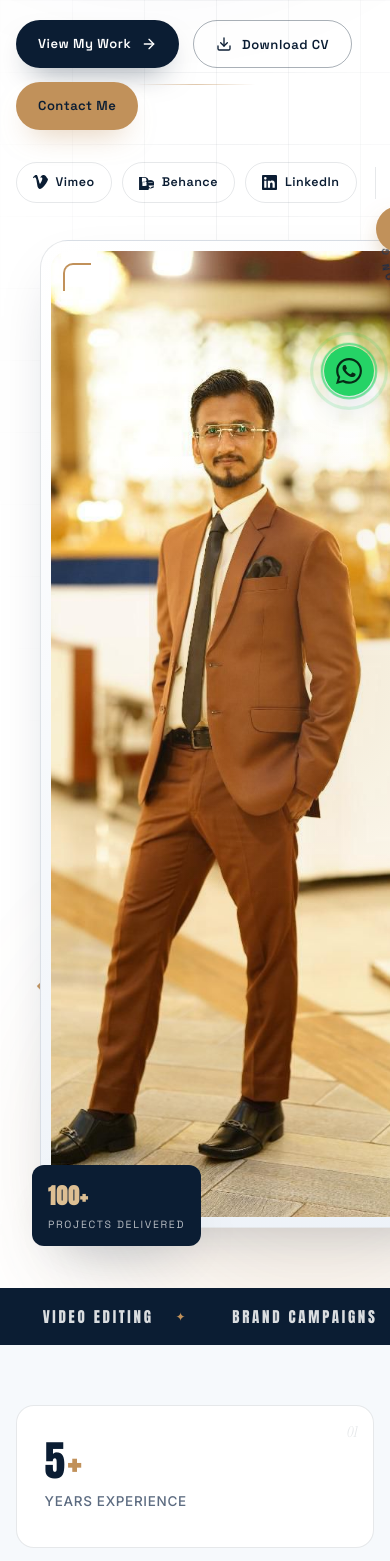
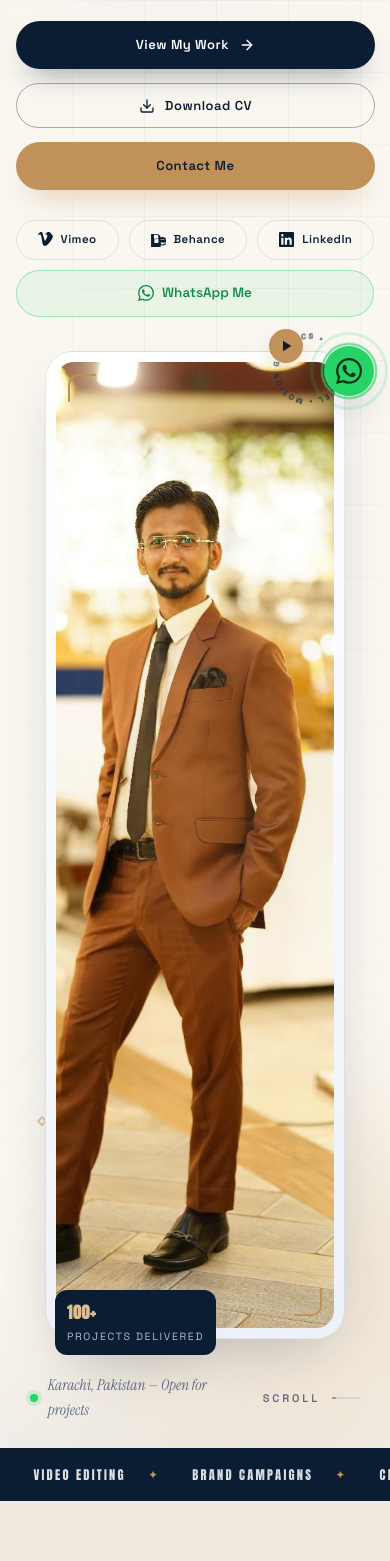
Before and after one commit to iqraaslam123/anas-portfolio, a React (Vite) app: page / in a window 390 px wide. Shown: the part 432-1993 px from the top of the page. Built offline with nearby package versions, Linux system fonts and the light colour scheme.

Commit message:
Polish responsive mobile hero and warm premium color palette

```diff
--- a/src/components/Hero.jsx
+++ b/src/components/Hero.jsx
@@ -48,7 +48,8 @@ export default function Hero() {
       </div>
       <div className="motion-line" aria-hidden="true" style={{ top: '30%', left: '30%', width: 120 }} />
 
-      <div className="container hero-inner">
+      <div className="container">
+        <div className="hero-inner">
           <div className="hero-copy">
             <span className="eyebrow hero-eyebrow">{portfolio.roleLabel}</span>
 
@@ -124,6 +125,14 @@ export default function Hero() {
             </div>
           </div>
         </div>
+
+        <div className="hero-foot">
+          <span className="hero-loc">{portfolio.location} — Open for projects</span>
+          <a className="scroll-cue" href="#about">
+            Scroll <span className="cue-line" aria-hidden="true" />
+          </a>
+        </div>
+      </div>
     </section>
   )
 }
--- a/src/index.css
+++ b/src/index.css
@@ -8,14 +8,17 @@
   --navy-900: #0b1d33;
   --navy-800: #12294a;
   --navy-700: #1a3761;
-  --slate-50: #f6f9fc;
-  --slate-100: #edf2f8;
+  --bg-warm: #faf7f1;
+  --bg-sand: #f1eae0;
+  --slate-50: #f3ede2;
+  --slate-100: #eae1d0;
   --ink: #18222f;
   --muted: #5c6b80;
   --gold: #c1915a;
   --gold-soft: #ddbf93;
   --gold-deep: #a97c42;
   --white: #ffffff;
+  --paper: #ffffff;
   --line: rgba(11, 29, 51, 0.1);
   --line-dark: rgba(255, 255, 255, 0.12);
 
@@ -29,8 +32,8 @@
   --radius-md: 18px;
   --radius-sm: 12px;
 
-  --shadow-card: 0 24px 60px -24px rgba(11, 29, 51, 0.25);
-  --shadow-soft: 0 12px 40px -18px rgba(11, 29, 51, 0.2);
+  --shadow-card: 0 24px 60px -24px rgba(11, 29, 51, 0.28);
+  --shadow-soft: 0 12px 40px -18px rgba(11, 29, 51, 0.18);
 
   --ease-out: cubic-bezier(0.16, 1, 0.3, 1);
 }
@@ -60,7 +63,7 @@ body {
   font-size: 16px;
   line-height: 1.7;
   color: var(--ink);
-  background: var(--white);
+  background: var(--bg-warm);
   -webkit-font-smoothing: antialiased;
   text-rendering: optimizeLegibility;
 }
@@ -96,6 +99,41 @@ ul {
   outline: 2px solid var(--gold);
   outline-offset: 3px;
   border-radius: 4px;
+}
+
+/* Premium scrollbar */
+* {
+  scrollbar-width: thin;
+  scrollbar-color: var(--navy-800) transparent;
+}
+
+::-webkit-scrollbar {
+  width: 10px;
+}
+
+::-webkit-scrollbar-track {
+  background: var(--bg-warm);
+}
+
+::-webkit-scrollbar-thumb {
+  background: var(--navy-800);
+  border-radius: 999px;
+  border: 2px solid var(--bg-warm);
+}
+
+::-webkit-scrollbar-thumb:hover {
+  background: var(--gold-deep);
+}
+
+h1,
+h2,
+h3,
+h4 {
+  text-wrap: balance;
+}
+
+.section-title {
+  text-wrap: balance;
 }
 
 .container {
@@ -501,12 +539,24 @@ section {
    ========================================================= */
 .hero {
   min-height: 100vh;
+  min-height: 100svh;
   padding: calc(var(--nav-h) + 40px) 0 0;
   overflow: hidden;
   position: relative;
-  background: var(--white);
-  display: flex;
-  align-items: center;
+  background:
+    radial-gradient(1100px 540px at 82% -8%, rgba(193, 145, 90, 0.12), transparent 62%),
+    radial-gradient(900px 520px at -4% 108%, rgba(18, 41, 74, 0.08), transparent 60%),
+    var(--bg-warm);
+  display: flex;
+  flex-direction: column;
+  align-items: center;
+}
+
+.hero > .container {
+  width: min(1180px, 92%);
+  margin-inline: auto;
+  position: relative;
+  z-index: 2;
 }
 
 .hero-grid-bg {
@@ -595,7 +645,7 @@ section {
   grid-template-columns: minmax(0, 1.06fr) minmax(0, 0.94fr);
   align-items: center;
   gap: clamp(24px, 4vw, 60px);
-  padding-bottom: 60px;
+  padding-bottom: 12px;
 }
 
 .hero-copy {
@@ -679,6 +729,7 @@ section {
 
 .hero-socials {
   display: flex;
+  flex-wrap: wrap;
   align-items: center;
   gap: 10px;
   margin-top: 30px;
@@ -728,6 +779,82 @@ section {
 
 .hero-whatsapp:hover {
   color: #25d366;
+}
+
+.hero-foot {
+  position: relative;
+  z-index: 3;
+  width: min(1180px, 92%);
+  margin-inline: auto;
+  margin-top: auto;
+  display: flex;
+  align-items: center;
+  justify-content: space-between;
+  gap: 16px;
+  padding: 26px 0 30px;
+}
+
+.hero-loc {
+  display: inline-flex;
+  align-items: center;
+  gap: 10px;
+  font-family: var(--font-serif);
+  font-style: italic;
+  font-size: 15px;
+  color: var(--muted);
+}
+
+.hero-loc::before {
+  content: '';
+  width: 8px;
+  height: 8px;
+  border-radius: 50%;
+  background: #25d366;
+  box-shadow: 0 0 0 4px rgba(37, 211, 102, 0.16);
+}
+
+.scroll-cue {
+  display: inline-flex;
+  align-items: center;
+  gap: 12px;
+  font-family: var(--font-head);
+  font-size: 11px;
+  font-weight: 600;
+  letter-spacing: 0.26em;
+  text-transform: uppercase;
+  color: var(--muted);
+  transition: color 0.3s;
+}
+
+.scroll-cue:hover {
+  color: var(--gold-deep);
+}
+
+.scroll-cue .cue-line {
+  width: 40px;
+  height: 1.5px;
+  background: var(--line);
+  position: relative;
+  overflow: hidden;
+}
+
+.scroll-cue .cue-line::after {
+  content: '';
+  position: absolute;
+  inset: 0;
+  background: var(--gold);
+  transform: translateX(-100%);
+  animation: cueMove 2.2s ease-in-out infinite;
+}
+
+@keyframes cueMove {
+  0% {
+    transform: translateX(-100%);
+  }
+  50%,
+  100% {
+    transform: translateX(100%);
+  }
 }
 
 @keyframes rise {
@@ -986,7 +1113,7 @@ section {
    Stats
    ========================================================= */
 .stats {
-  background: var(--slate-50);
+  background: var(--bg-sand);
   padding: 84px 0;
   border-bottom: 1px solid var(--line);
 }
@@ -1068,7 +1195,7 @@ section {
    ========================================================= */
 .about {
   padding: 110px 0;
-  background: var(--white);
+  background: var(--bg-warm);
 }
 
 .about-grid {
@@ -1555,7 +1682,7 @@ section {
    ========================================================= */
 .achievements {
   padding: 110px 0;
-  background: var(--white);
+  background: var(--bg-warm);
 }
 
 .ach-grid {
@@ -1568,7 +1695,7 @@ section {
   position: relative;
   padding: 40px 34px 34px;
   border-radius: var(--radius-md);
-  background: var(--slate-50);
+  background: var(--paper);
   border: 1px solid var(--line);
   overflow: hidden;
   transition: transform 0.4s var(--ease-out), box-shadow 0.4s var(--ease-out),
@@ -1631,7 +1758,7 @@ section {
    ========================================================= */
 .skills {
   padding: 110px 0;
-  background: var(--slate-50);
+  background: var(--bg-sand);
 }
 
 .skills-grid {
@@ -1809,7 +1936,7 @@ section {
    ========================================================= */
 .education {
   padding: 110px 0;
-  background: var(--white);
+  background: var(--bg-warm);
 }
 
 .edu-grid {
@@ -1872,7 +1999,7 @@ section {
    ========================================================= */
 .contact {
   padding: 110px 0 120px;
-  background: var(--slate-50);
+  background: var(--bg-sand);
 }
 
 .contact-panel {
@@ -2275,7 +2402,7 @@ section {
   }
   .hero-visual {
     justify-self: center;
-    margin-top: 10px;
+    width: min(400px, 92%);
   }
   .about-grid {
     grid-template-columns: 1fr;
@@ -2305,29 +2432,56 @@ section {
   :root {
     --nav-h: 66px;
   }
+  .logo {
+    font-size: 20px;
+  }
   .btn {
     padding: 13px 22px;
     font-size: 13px;
   }
   .hero {
-    padding-top: calc(var(--nav-h) + 24px);
+    padding-top: calc(var(--nav-h) + 10px);
+    min-height: 0;
+    align-items: flex-start;
+  }
+  .hero-inner {
+    gap: 34px;
+    padding-bottom: 16px;
   }
   .hero-title {
-    font-size: clamp(3rem, 13vw, 4rem);
+    font-size: clamp(2.9rem, 12.5vw, 3.8rem);
+    line-height: 1;
+  }
+  .hero-title .name-outline {
+    -webkit-text-stroke-width: 1.6px;
+  }
+  .hero-role {
+    font-size: 1.08rem;
+  }
+  .hero-intro {
+    font-size: 14.5px;
+    margin-bottom: 24px;
   }
   .hero-portrait-frame img {
     aspect-ratio: 4 / 5;
   }
   .hero-rotating {
-    width: 104px;
-    height: 104px;
-    top: -34px;
-    right: -20px;
+    width: 92px;
+    height: 92px;
+    top: -28px;
+    right: -8px;
+  }
+  .play-badge {
+    width: 38px;
+    height: 38px;
   }
   .hero-badge {
-    left: -8px;
+    left: 8px;
     bottom: -18px;
     padding: 12px 16px;
+  }
+  .hero-badge strong {
+    font-size: 19px;
   }
   .stats-grid {
     grid-template-columns: 1fr;
@@ -2379,12 +2533,94 @@ section {
   }
 }
 
+@media (max-width: 480px) {
+  .hero {
+    padding-top: calc(var(--nav-h) + 6px);
+  }
+  .hero-eyebrow {
+    font-size: 10.5px;
+    letter-spacing: 0.22em;
+  }
+  .hero-title {
+    font-size: clamp(2.6rem, 13.5vw, 3.2rem);
+  }
+  .hero-ctas {
+    width: 100%;
+  }
+  .hero-ctas .btn {
+    width: 100%;
+  }
+  .hero-socials .sep {
+    display: none;
+  }
+  .hero-socials .social-pill {
+    flex: 1 1 auto;
+    justify-content: center;
+    padding: 9px 10px;
+    font-size: 11.5px;
+  }
+  .hero-whatsapp {
+    width: 100%;
+    justify-content: center;
+    padding: 11px;
+    border: 1px solid rgba(37, 211, 102, 0.4);
+    border-radius: 999px;
+    background: rgba(37, 211, 102, 0.08);
+  }
+  .hero-visual {
+    width: min(300px, 84%);
+  }
+  .hero-rotating {
+    width: 80px;
+    height: 80px;
+    top: -22px;
+    right: -4px;
+  }
+  .play-badge {
+    width: 34px;
+    height: 34px;
+  }
+  .hero-badge {
+    left: 10px;
+    bottom: -16px;
+    padding: 9px 12px;
+  }
+  .hero-badge strong {
+    font-size: 16px;
+  }
+  .motion-line {
+    display: none;
+  }
+  .float-shape {
+    opacity: 0.5;
+  }
+  .hero-foot {
+    padding: 18px 0 24px;
+  }
+  .scroll-cue .cue-line {
+    width: 28px;
+  }
+  .marquee-band .band-item {
+    font-size: 12.5px;
+    padding: 0 16px;
+  }
+  .soft-card-grid {
+    grid-template-columns: repeat(2, 1fr);
+  }
+  .hero {
+    min-height: auto;
+  }
+}
+
 @media (max-width: 380px) {
   .soft-card-grid {
     grid-template-columns: 1fr;
   }
-  .hero-ctas .btn {
-    width: 100%;
+  .hero-title {
+    font-size: clamp(2.4rem, 13.5vw, 2.8rem);
+  }
+  .hero-socials .social-pill {
+    flex-basis: 46%;
   }
 }
 
```
Lines whose indentation alone changed are shown as unchanged.
